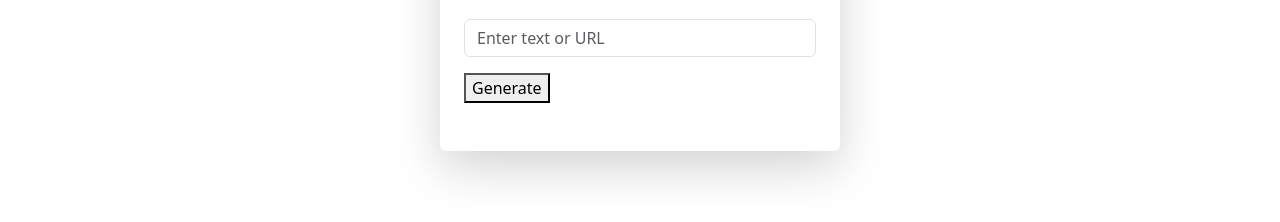
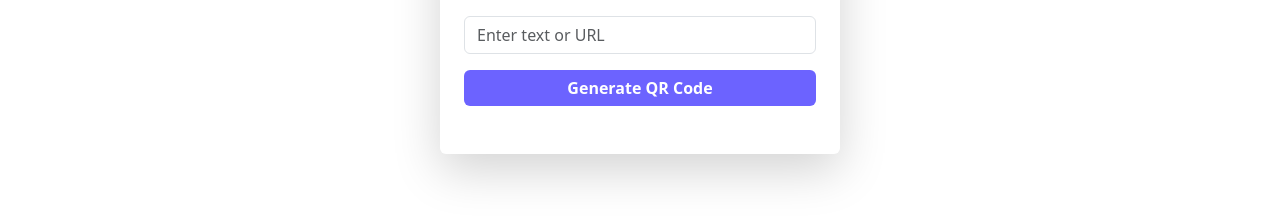
Before and after one commit to JessicaEffrosini/qrcode, a plain HTML site: page index.html in a window 1280 px wide. Shown: the part 414-636 px from the top of the page. Drawn offline with nearby package versions, Linux system fonts and the light colour scheme.

Commit message:
Update index.html

```diff
--- a/index.html
+++ b/index.html
@@ -29,7 +29,8 @@
     <div class="qr-card shadow-lg p-4 rounded">
       <h2 class="text-center mb-4 text-primary-emphasis">🔳 QR Code Generator</h2>
       <input type="text" id="qr-input" class="form-control mb-3" placeholder="Enter text or URL" />
-     <button type="button" onclick="generateQR()">Generate</button>
+      <button type="button" class="btn btn-custom w-100" onclick="generateQR()">Generate QR Code</button>
+
 
       <div id="qrcode" class="mt-4 text-center"></div>
     </div>
```
